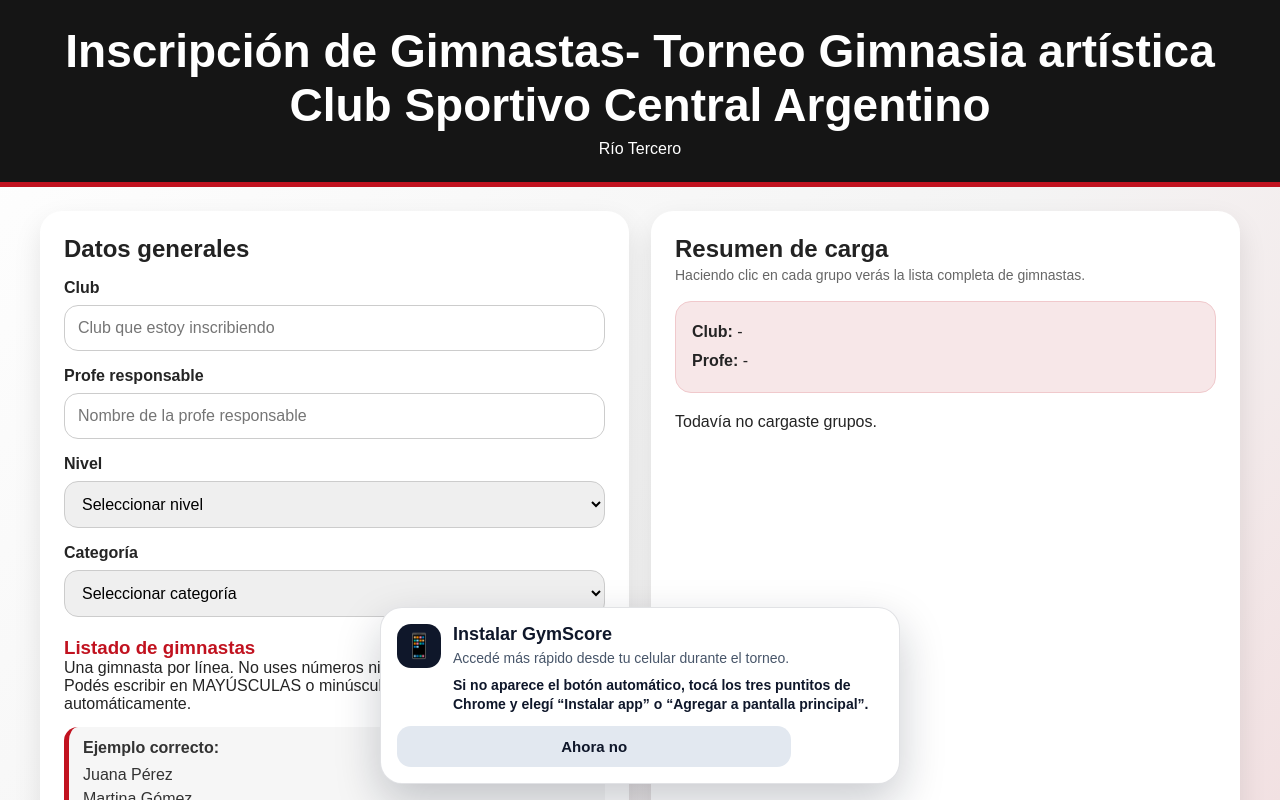
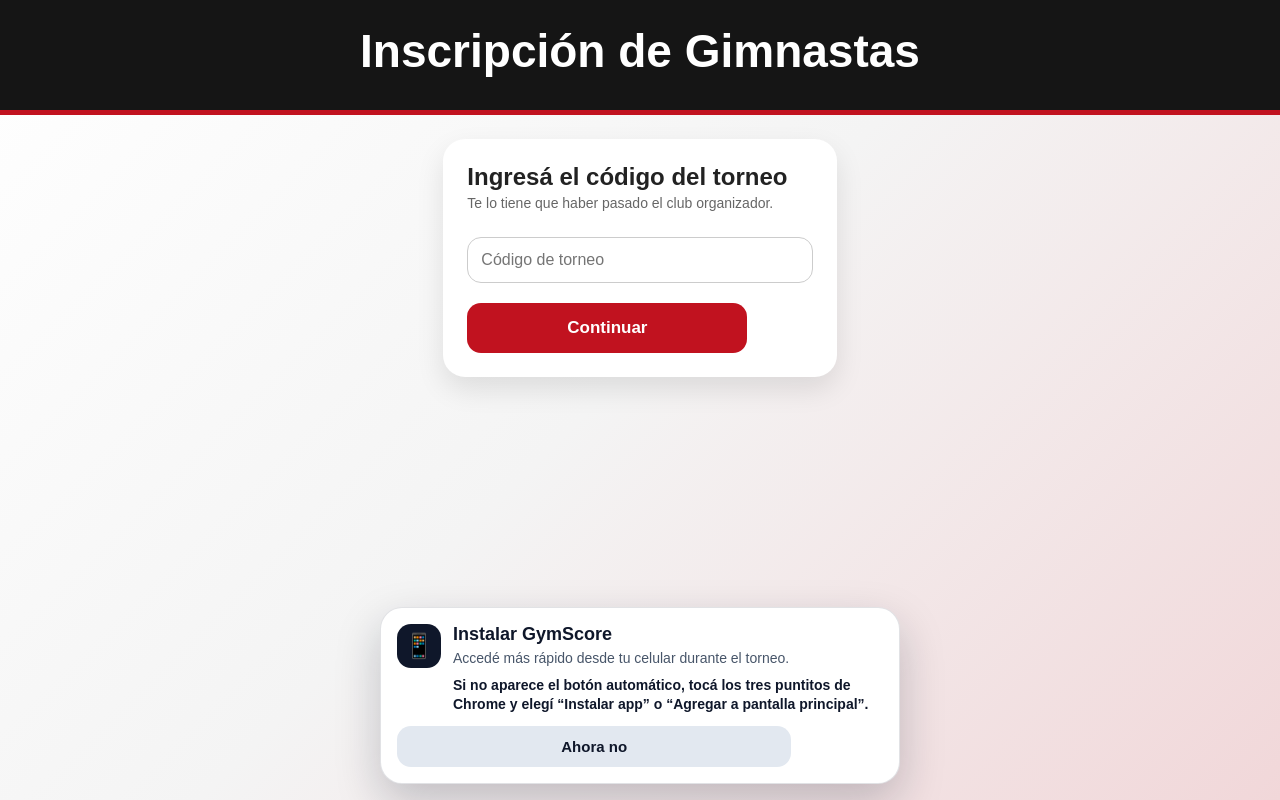
Before and after one commit to fernandallanos13/app_gimnasia, a React (Vite) app: page /inscripcion in a window 1280 px wide. Shown: the top 800 px of the page. Built offline with nearby package versions, Linux system fonts and the light colour scheme.

Commit message:
Fase 4: theming por club + fix de torneo en inscripciones/resultados

```diff
--- a/src/App.css
+++ b/src/App.css
@@ -11,7 +11,7 @@
 }
 
 h1 {
-  color: #e72727;
+  color: var(--color-primario);
 }
 
 .cards {
@@ -26,13 +26,13 @@ button {
   padding: 8px 14px;
   border: none;
   border-radius: 12px;
-  background-color: #e72727;
+  background-color: var(--color-primario);
   color: white;
   cursor: pointer;
 }
 
 button:hover {
-  background-color: #c91f1f;
+  background-color: var(--color-secundario);
 }
 
 /* ========================= */
@@ -133,7 +133,7 @@ button:hover {
   justify-content: space-between !important;
   align-items: center !important;
   gap: 8px !important;
-  background: #c81020 !important;
+  background: var(--color-primario) !important;
   color: white !important;
   border-radius: 12px !important;
   padding: 8px 12px !important;
--- a/src/index.css
+++ b/src/index.css
@@ -1,3 +1,8 @@
+:root {
+  --color-primario: #c1121f;
+  --color-secundario: #e5383b;
+}
+
 * {
   margin: 0;
   padding: 0;
@@ -25,7 +30,7 @@ body {
 }
 
 h1 {
-  color: #c1121f;
+  color: var(--color-primario);
   font-size: clamp(28px, 5vw, 46px);
   text-align: center;
 }
@@ -40,7 +45,7 @@ button {
   padding: 14px 20px;
   border: none;
   border-radius: 14px;
-  background: #c1121f;
+  background: var(--color-primario);
   color: white;
   font-size: 17px;
   font-weight: bold;
@@ -49,7 +54,7 @@ button {
 }
 
 button:hover {
-  background: #e5383b;
+  background: var(--color-secundario);
   transform: scale(1.02);
 }
 
@@ -70,7 +75,7 @@ table td {
 }
 
 table th {
-  background: #c1121f;
+  background: var(--color-primario);
   color: white;
 }
 
@@ -294,12 +299,12 @@ table th {
 }
 
 .admin-btn.primary {
-  background: #be0101;
+  background: var(--color-primario);
   color: white;
 }
 
 .admin-btn.primary:hover {
-  background: #bd0000;
+  background: var(--color-secundario);
 }
 
 .admin-btn.secondary {
@@ -449,13 +454,13 @@ table th {
 
 .admin-box button,
 .admin-page button {
-  background: #c1121f;
+  background: var(--color-primario);
   color: white;
 }
 
 .admin-box button:hover,
 .admin-page button:hover {
-  background: #e5383b;
+  background: var(--color-secundario);
 }
 
 .admin-clean-dashboard {
@@ -488,12 +493,12 @@ table th {
 }
 
 .admin-box button {
-  background: #c1121f;
+  background: var(--color-primario);
   color: white;
 }
 
 .admin-box button:hover {
-  background: #e5383b;
+  background: var(--color-secundario);
 }
 
 .admin-box-actions {
@@ -534,7 +539,7 @@ table th {
 }
 
 .admin-table th {
-  background: #c1121f;
+  background: var(--color-primario);
   color: white;
   padding: 14px;
 }
@@ -570,7 +575,7 @@ table th {
 }
 
 .mini-score-button.active {
-  background: #c1121f;
+  background: var(--color-primario);
   color: white;
 }
 
@@ -597,12 +602,12 @@ table th {
   gap: 12px;
   align-items: center;
   text-align: left;
-  background: #c1121f;
+  background: var(--color-primario);
   color: white;
 }
 
 .result-category-header:hover {
-  background: #e5383b;
+  background: var(--color-secundario);
 }
 
 .result-category-header span {
--- a/src/pages/Inscripcion.jsx
+++ b/src/pages/Inscripcion.jsx
@@ -1,5 +1,7 @@
-import { useMemo, useState } from 'react'
+import { useEffect, useMemo, useState } from 'react'
+import { useSearchParams } from 'react-router-dom'
 import { supabase } from '../services/supabase'
+import { aplicarTemaClub } from '../utils/tema'
 
 const NIVELES = [
   { id: 4, nombre: 'N1' },
@@ -33,6 +35,14 @@ function limpiarNombre(texto) {
 }
 
 function Inscripcion() {
+  const [searchParams] = useSearchParams()
+  const codigoDesdeUrl = searchParams.get('codigo') || ''
+
+  const [codigoTorneo, setCodigoTorneo] = useState(codigoDesdeUrl)
+  const [torneo, setTorneo] = useState(null)
+  const [verificandoCodigo, setVerificandoCodigo] = useState(false)
+  const [errorCodigo, setErrorCodigo] = useState('')
+
   const [club, setClub] = useState('')
   const [profeResponsable, setProfeResponsable] = useState('')
   const [nivelId, setNivelId] = useState('')
@@ -44,6 +54,40 @@ function Inscripcion() {
 
   const [grupos, setGrupos] = useState([])
   const [grupoEditandoIndex, setGrupoEditandoIndex] = useState(null)
+
+  async function verificarCodigo() {
+    if (!codigoTorneo.trim()) {
+      setErrorCodigo('Escribí el código del torneo.')
+      return
+    }
+
+    setVerificandoCodigo(true)
+    setErrorCodigo('')
+
+    const { data: torneoEncontrado, error } = await supabase
+      .from('torneos')
+      .select('*, clubes ( nombre, color_primario, color_secundario, logo_url )')
+      .ilike('codigo', codigoTorneo.trim())
+      .eq('estado', 'activo')
+      .single()
+
+    setVerificandoCodigo(false)
+
+    if (error || !torneoEncontrado) {
+      setErrorCodigo('Código de torneo incorrecto o torneo no activo.')
+      return
+    }
+
+    setTorneo(torneoEncontrado)
+    aplicarTemaClub(torneoEncontrado.clubes)
+  }
+
+  useEffect(() => {
+    if (codigoDesdeUrl) {
+      verificarCodigo()
+    }
+    // eslint-disable-next-line react-hooks/exhaustive-deps
+  }, [])
 
   const nivelSeleccionado = NIVELES.find(
     (n) => String(n.id) === String(nivelId)
@@ -173,6 +217,7 @@ const totalGeneral = grupos.reduce(
     grupos.forEach((grupo) => {
       grupo.gimnastas.forEach((nombreCompleto) => {
         registros.push({
+          torneo_id: torneo.id,
           club: club.trim().replace(/\s+/g, ' ').toUpperCase(),
           profe_responsable: profeResponsable
             .trim()
@@ -219,13 +264,44 @@ const totalGeneral = grupos.reduce(
     <div className="inscripcion-page">
 
       <header className="inscripcion-header">
-        <h1>Inscripción de Gimnastas- Torneo Gimnasia artística Club Sportivo Central Argentino</h1>
-        <p>Río Tercero </p>
+        <h1>
+          Inscripción de Gimnastas
+          {torneo?.clubes?.nombre ? ` — ${torneo.clubes.nombre}` : ''}
+        </h1>
+        {torneo?.nombre && <p>{torneo.nombre}</p>}
       </header>
 
       <main className="inscripcion-layout">
 
-        {!finalizado && (
+        {!torneo && (
+          <section className="inscripcion-card" style={{ maxWidth: '420px', margin: '0 auto' }}>
+            <h2>Ingresá el código del torneo</h2>
+            <p className="helper-text">
+              Te lo tiene que haber pasado el club organizador.
+            </p>
+
+            <input
+              type="text"
+              placeholder="Código de torneo"
+              value={codigoTorneo}
+              onChange={(e) => setCodigoTorneo(e.target.value)}
+            />
+
+            {errorCodigo && (
+              <p className="inscripcion-error">{errorCodigo}</p>
+            )}
+
+            <button
+              className="primary-btn"
+              onClick={verificarCodigo}
+              disabled={verificandoCodigo}
+            >
+              {verificandoCodigo ? 'Verificando...' : 'Continuar'}
+            </button>
+          </section>
+        )}
+
+        {torneo && !finalizado && (
           <>
 
             <section className="inscripcion-card">
@@ -466,7 +542,7 @@ const totalGeneral = grupos.reduce(
           background: #151515;
           color: white;
           padding: 24px 18px;
-          border-bottom: 5px solid #c1121f;
+          border-bottom: 5px solid var(--color-primario);
           text-align: center;
         }
 
@@ -517,12 +593,12 @@ const totalGeneral = grupos.reduce(
         }
 
         .listado-head h3 {
-          color: #c1121f;
+          color: var(--color-primario);
         }
 
         .ejemplo-box {
   background: #f6f6f6;
-  border-left: 5px solid #c1121f;
+  border-left: 5px solid var(--color-primario);
   border-radius: 14px;
   padding: 12px 14px;
   margin-top: 14px;
@@ -540,7 +616,7 @@ const totalGeneral = grupos.reduce(
           border-radius: 14px;
           padding: 15px;
           margin-top: 20px;
-          background: #c1121f;
+          background: var(--color-primario);
           color: white;
           font-weight: 900;
           cursor: pointer;
@@ -567,7 +643,7 @@ const totalGeneral = grupos.reduce(
 
         .grupo-item h3 {
           margin: 0;
-          color: #c1121f;
+          color: var(--color-primario);
         }
 
         .grupo-item p {
@@ -617,7 +693,7 @@ const totalGeneral = grupos.reduce(
         .total-general {
           font-size: 20px;
           font-weight: 900;
-          color: #c1121f;
+          color: var(--color-primario);
         }
 
         .success-card {
@@ -660,12 +736,12 @@ const totalGeneral = grupos.reduce(
 
 .secondary-mini-btn {
   width: 100%;
-  border: 2px solid #c1121f;
+  border: 2px solid var(--color-primario);
   border-radius: 12px;
   padding: 11px;
   margin-top: 12px;
   background: white;
-  color: #c1121f;
+  color: var(--color-primario);
   font-weight: 900;
   cursor: pointer;
 }
--- a/src/pages/Resultados.jsx
+++ b/src/pages/Resultados.jsx
@@ -1,7 +1,16 @@
 import { useEffect, useState } from 'react'
+import { useSearchParams } from 'react-router-dom'
 import { supabase } from '../services/supabase'
+import { aplicarTemaClub } from '../utils/tema'
 
 function Resultados() {
+  const [searchParams] = useSearchParams()
+  const codigoDesdeUrl = searchParams.get('codigo') || ''
+
+  const [codigoTorneo, setCodigoTorneo] = useState(codigoDesdeUrl)
+  const [codigoConfirmado, setCodigoConfirmado] = useState(codigoDesdeUrl)
+  const [errorCodigo, setErrorCodigo] = useState('')
+
   const [torneo, setTorneo] = useState(null)
   const [podios, setPodios] = useState([])
   const [cargando, setCargando] = useState(true)
@@ -133,36 +142,31 @@ function Resultados() {
   }
 
   async function obtenerResultados() {
-    setCargando(true)
-
-    const { data: torneoActivo, error: errorTorneo } = await supabase
-      .from('torneos')
-      .select('*')
-      .eq('estado', 'activo')
-      .limit(1)
-      .single()
-
-    if (errorTorneo || !torneoActivo) {
-      console.log(errorTorneo)
+    if (!codigoConfirmado) {
       setCargando(false)
       return
     }
 
-    const torneoId = torneoActivo.id
+    setCargando(true)
 
     const { data: torneoData, error: torneoError } = await supabase
       .from('torneos')
-      .select('*')
-      .eq('id', torneoId)
+      .select('*, clubes ( nombre, color_primario, color_secundario, logo_url )')
+      .ilike('codigo', codigoConfirmado.trim())
+      .eq('estado', 'activo')
       .single()
 
     if (torneoError || !torneoData) {
       console.log(torneoError)
+      setErrorCodigo('Código de torneo incorrecto o torneo no activo.')
       setCargando(false)
       return
     }
 
+    const torneoId = torneoData.id
+
     setTorneo(torneoData)
+    aplicarTemaClub(torneoData.clubes)
 
     if (!torneoData.resultados_publicos) {
       setCargando(false)
@@ -300,7 +304,17 @@ function Resultados() {
     return () => {
       supabase.removeChannel(canal)
     }
-  }, [])
+  }, [codigoConfirmado])
+
+  function confirmarCodigo() {
+    if (!codigoTorneo.trim()) {
+      setErrorCodigo('Escribí el código del torneo.')
+      return
+    }
+
+    setErrorCodigo('')
+    setCodigoConfirmado(codigoTorneo.trim())
+  }
 
   const podiosFiltrados = podios
     .map((grupo) => {
@@ -326,6 +340,37 @@ function Resultados() {
       return String(a.categoria || '').localeCompare(String(b.categoria || ''))
     })
 
+  if (!codigoConfirmado) {
+    return (
+      <div className="container">
+        <h1>Ver resultados</h1>
+
+        <div className="card" style={{ maxWidth: '380px' }}>
+          <p style={{ marginBottom: '14px' }}>
+            Ingresá el código del torneo que te pasó el club.
+          </p>
+
+          <input
+            type="text"
+            placeholder="Código de torneo"
+            value={codigoTorneo}
+            onChange={(e) => setCodigoTorneo(e.target.value)}
+          />
+
+          {errorCodigo && (
+            <p style={{ color: '#b00020', marginTop: '10px' }}>
+              {errorCodigo}
+            </p>
+          )}
+
+          <button onClick={confirmarCodigo} style={{ marginTop: '14px' }}>
+            Ver resultados
+          </button>
+        </div>
+      </div>
+    )
+  }
+
   if (cargando) {
     return (
       <div className="container">
@@ -337,7 +382,16 @@ function Resultados() {
   if (!torneo) {
     return (
       <div className="container">
-        <h1>Torneo no encontrado</h1>
+        <h1>Código de torneo incorrecto</h1>
+        <p>{errorCodigo}</p>
+        <button
+          onClick={() => {
+            setCodigoConfirmado('')
+            setCodigoTorneo('')
+          }}
+        >
+          Probar de nuevo
+        </button>
       </div>
     )
   }
--- /dev/null
+++ b/src/utils/tema.js
@@ -0,0 +1,25 @@
+export const COLOR_PRIMARIO_DEFAULT = '#c1121f'
+export const COLOR_SECUNDARIO_DEFAULT = '#e5383b'
+
+/**
+ * Aplica los colores de un club como variables CSS globales.
+ * Si no se pasa club (o no tiene colores propios), vuelve a los
+ * colores por defecto de GymScore.
+ */
+export function aplicarTemaClub(club) {
+  const root = document.documentElement
+
+  root.style.setProperty(
+    '--color-primario',
+    club?.color_primario || COLOR_PRIMARIO_DEFAULT
+  )
+
+  root.style.setProperty(
+    '--color-secundario',
+    club?.color_secundario || COLOR_SECUNDARIO_DEFAULT
+  )
+}
+
+export function resetearTema() {
+  aplicarTemaClub(null)
+}
```
Also changed, not shown: src/context/AuthContext.jsx (+12 -0 lines), src/pages/Admin.jsx (+12 -2 lines), src/pages/AdminInscripciones.jsx (+20 -3 lines).
